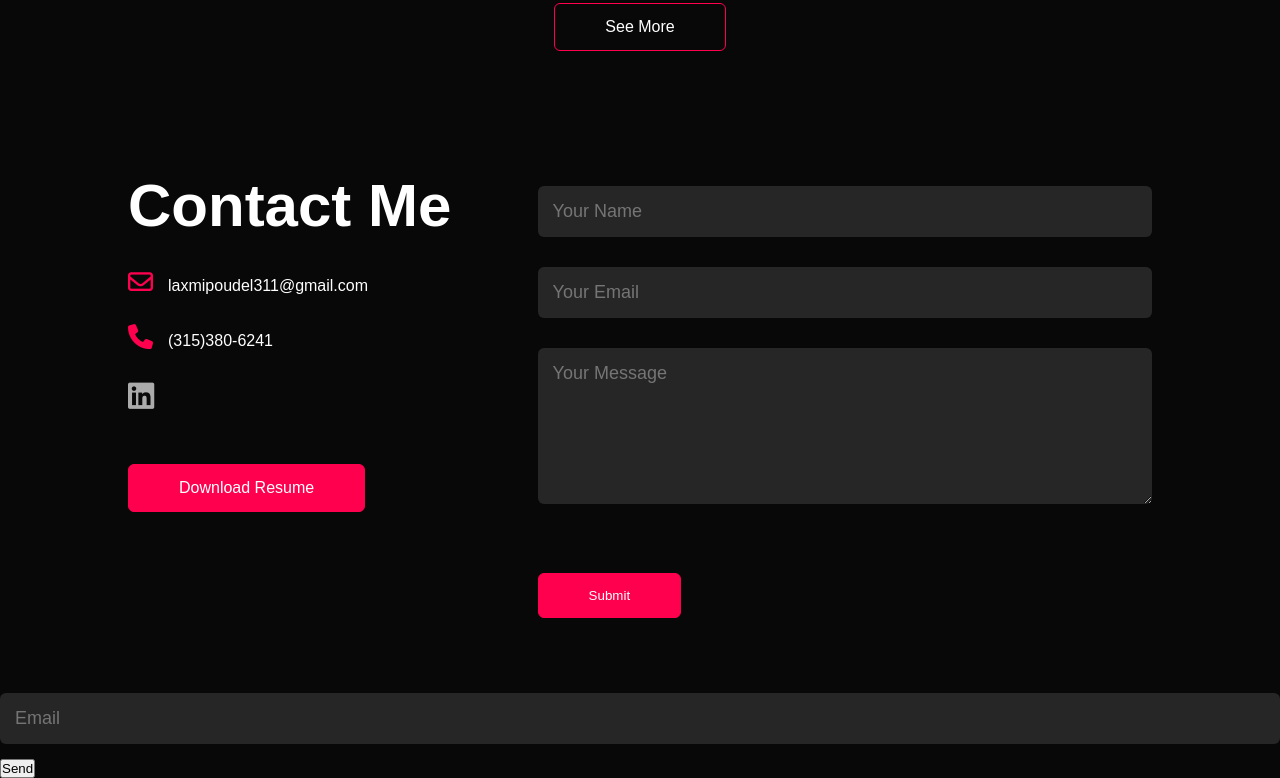
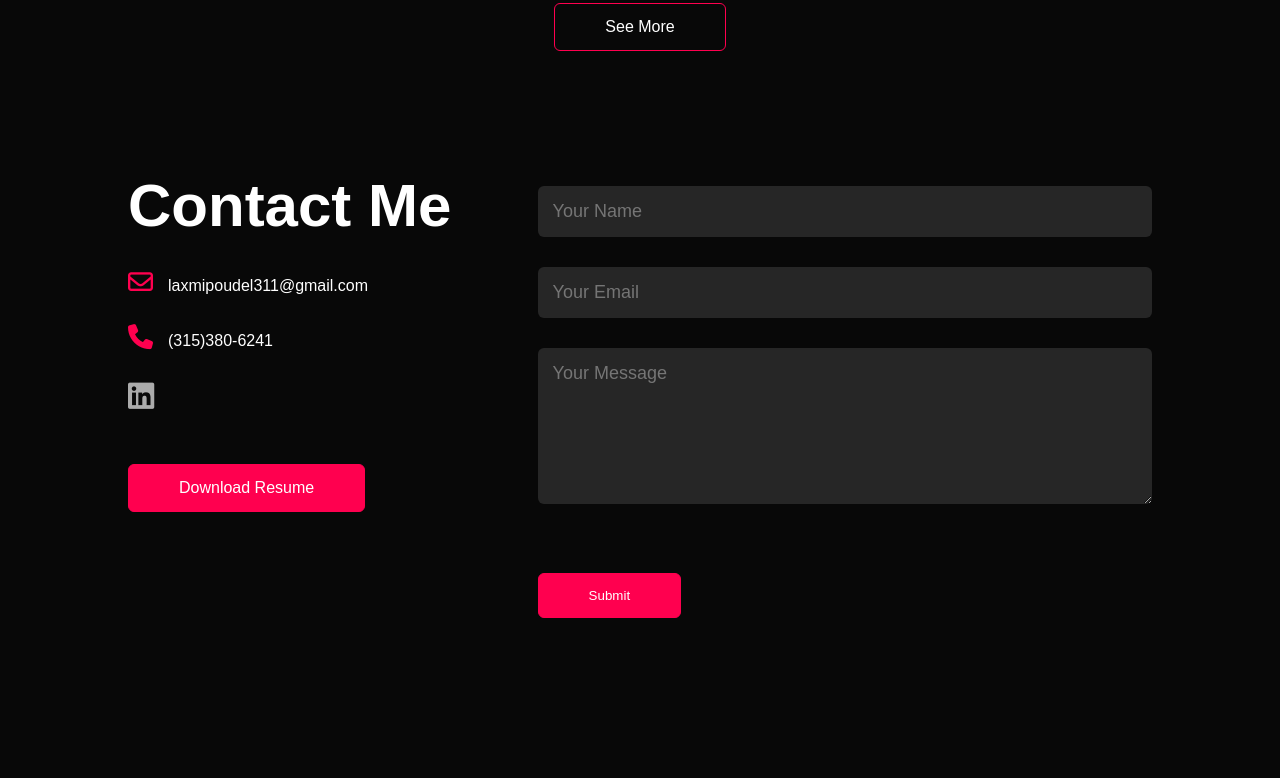
Before and after one commit to Powan55/Profile, a plain HTML site: page Profile/index.html in a window 1280 px wide. Shown: the part 2861-3639 px from the top of the page. After the commit the page ends 3529 px from the top, so only its background shows below. Drawn offline with Linux system fonts and the light colour scheme.

Commit message:
Fixed minor bugs

```diff
--- a/Profile/index.html
+++ b/Profile/index.html
@@ -214,10 +214,6 @@
         }
     </script>
 
-    <form name="submit-to-google-sheet">
-        <input name="email" type="email" placeholder="Email" required>
-        <button type="submit">Send</button>
-    </form>
 
     <script>
         const scriptURL = 'https://script.google.com/macros/s/AKfycbzjlwJ2xRaJ1GmnVu3ViGAOoypEwBl6CH7ifqh6d-ootjngSyWye5yEQWSnf1L-CxP2Lg/exec'
--- a/Profile/styles.css
+++ b/Profile/styles.css
@@ -420,7 +420,7 @@ nav .fas{
 
 }
 
-#span{
+#msg{
    color: #61b752;
    margin-top: -40px;
    display: block;
```
